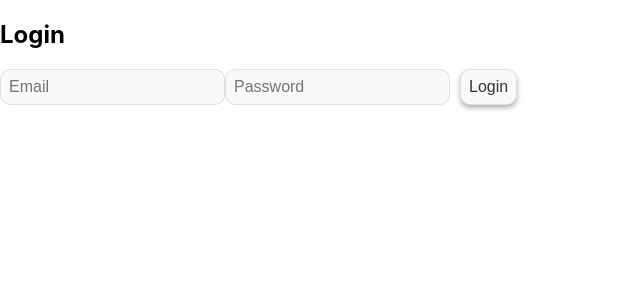
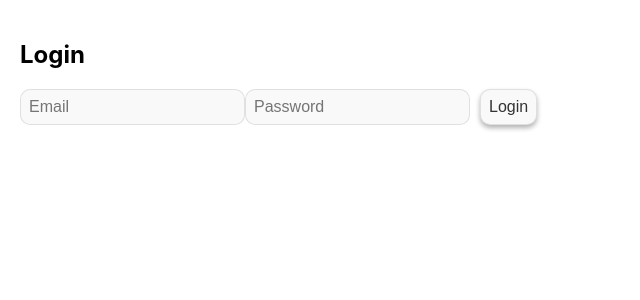
Before and after one commit to JodiSolbrig/my-app, a React (Create React App) app: page /login in a window 1280 px wide. Shown: the top 300 px of the page, without its empty margins (0-640 px from the left). Built offline with nearby package versions, Linux system fonts and the light colour scheme.

Commit message:
Added login class, and styling

```diff
--- a/src/App.css
+++ b/src/App.css
@@ -11,6 +11,10 @@ body {
   background: var(--background);
   color: var(--text);
   min-height: 100vh;
+}
+
+.login{
+  padding: 20px;
 }
 
 :root {
--- a/src/components/Login.tsx
+++ b/src/components/Login.tsx
@@ -41,7 +41,7 @@ const handleLogin = async (e: React.FormEvent<HTMLFormElement>) => {
 };
 
      return (
-       <div>
+       <div className="login">
          <h2>Login</h2>
          <form onSubmit={handleLogin}>
            <input
```
